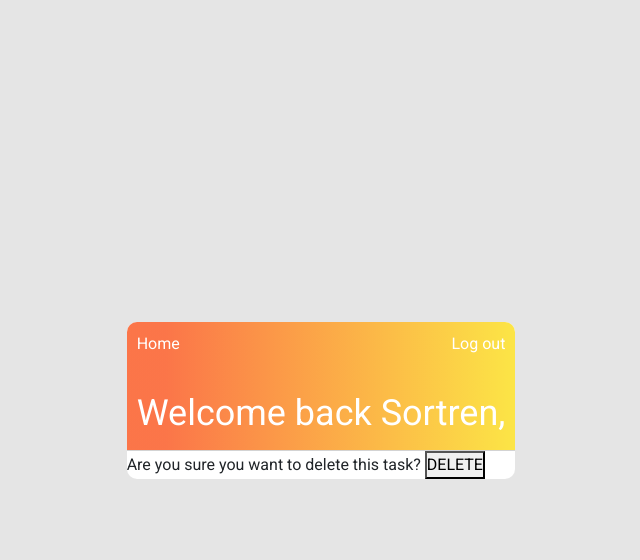
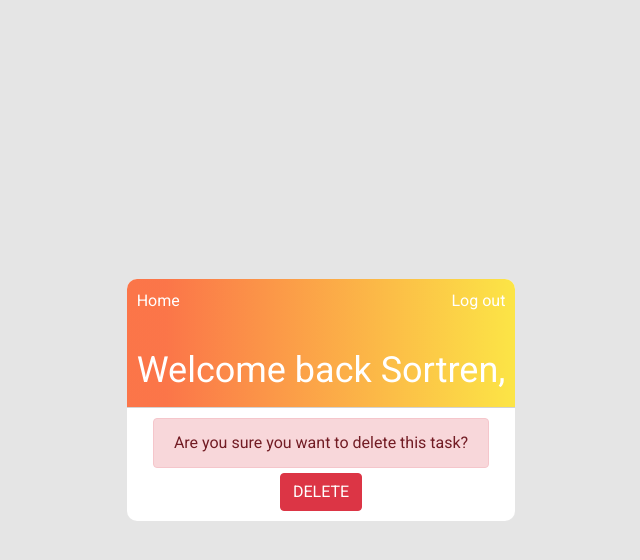
Before and after one commit to Sortren/Django-Tasker, a Django app: page /delete-task/1 in a window 1280 px wide. Shown: the top 560 px of the page, without its empty margins (319-959 px from the left). Run offline with Django 3.2, Linux system fonts and the light colour scheme; a user stored in the database is signed in; tables that the repository leaves empty hold one stand-in row (values such as "Sample post"); some libraries are stand-ins or nearby versions.

Commit message:
add styles to delete_task.html

```diff
--- a/tasker/to_do/static/to_do/home.css
+++ b/tasker/to_do/static/to_do/home.css
@@ -259,3 +259,21 @@ main {
 .checkboxes span {
   color: rgb(145, 145, 145);
 }
+/* -------------------------------------- */
+/* -------------DELETE TASK-------------- */
+/* -------------------------------------- */
+.delete-task-form {
+  display: flex;
+  flex-direction: column;
+  justify-content: center;
+  align-items: center;
+}
+
+.alert {
+  margin-top: 10px;
+  margin-bottom: 5px;
+}
+
+.btn {
+  margin-bottom: 10px;
+}
--- a/tasker/to_do/templates/to_do/delete_task.html
+++ b/tasker/to_do/templates/to_do/delete_task.html
@@ -3,7 +3,11 @@
 {% block delete_task %}
     <form method="POST" class="delete-task-form">
         {% csrf_token %}
-        <span>Are you sure you want to delete this task?</span>
-        <button type="submit">DELETE</button>
+
+        <div class="alert alert-danger" role="alert">
+            Are you sure you want to delete this task?
+        </div>
+
+        <button type="submit" class="btn btn-danger">DELETE</button>
     </form>
 {% endblock delete_task %}
```
Also changed, not shown: tasker/db.sqlite3.
